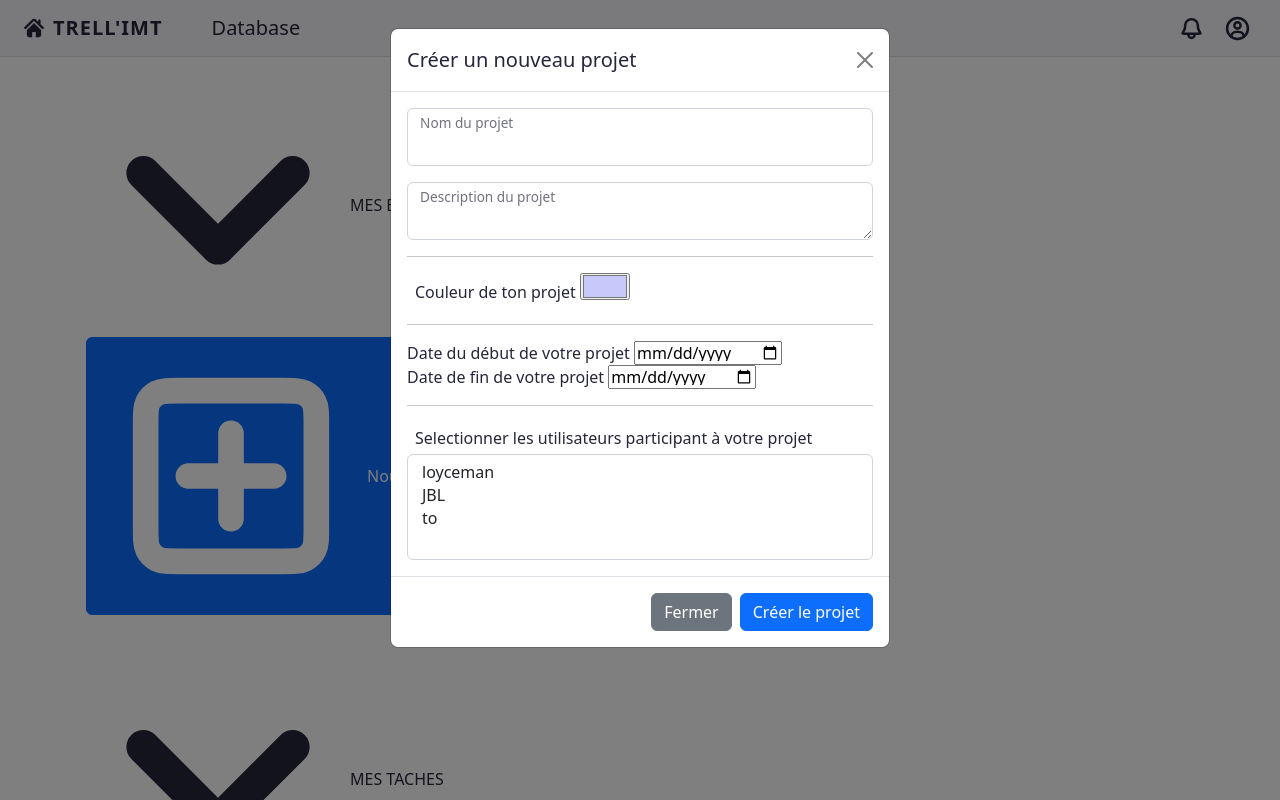
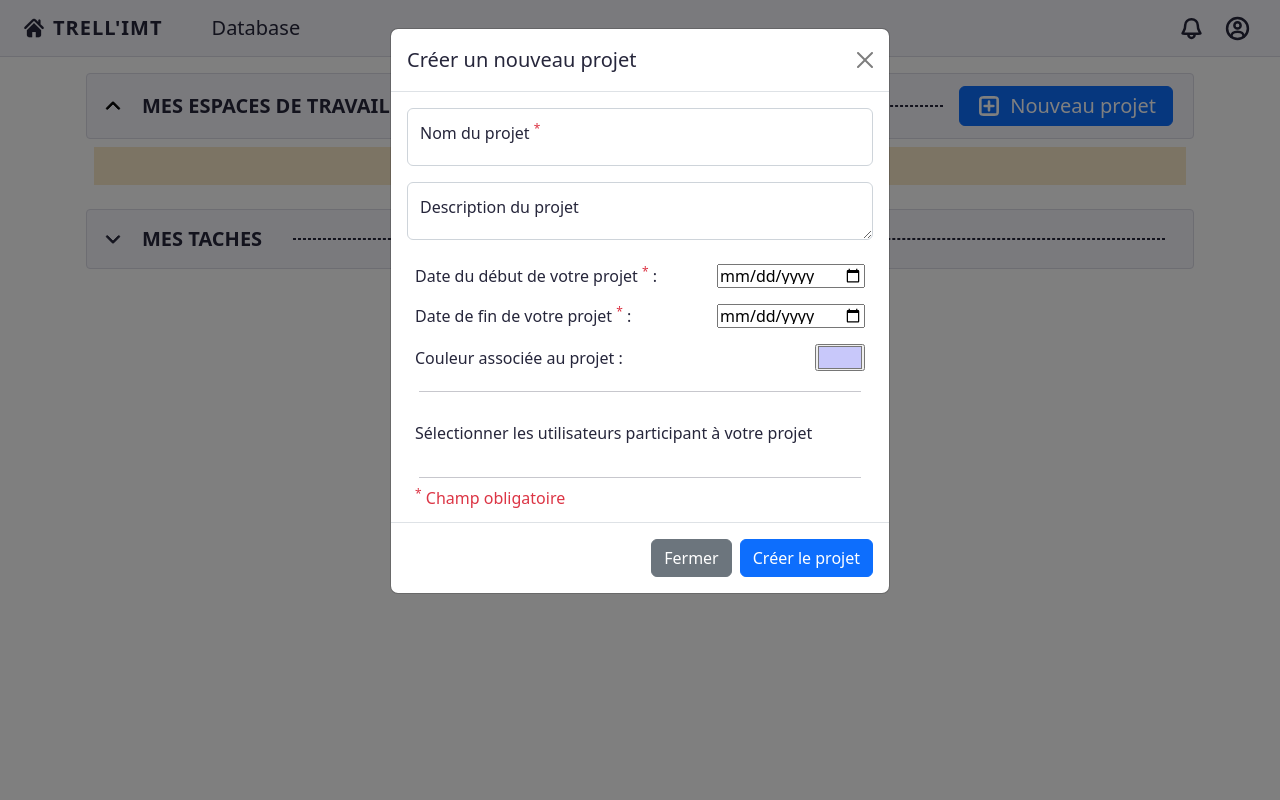
Before and after one commit to Loyceman/TrelloProjetUEWeb, a Flask app: page /home_page in a window 1280 px wide, after a click on "Nouveau projet". Run offline with Flask 3, Linux system fonts and the light colour scheme; a user stored in the database is signed in; data that the repository does not hold is empty; some libraries are stand-ins or nearby versions.

Commit message:
apparence nouveau projet

```diff
--- a/static/css/header.css
+++ b/static/css/header.css
@@ -20,6 +20,11 @@ body {
   background-color: white;
   line-height: 1;
   color: var(--c-dark);
+}
+
+hr{
+  background-color: var(--c-dark);
+  margin: 0.75em;
 }
 
 .surface{
@@ -79,14 +84,6 @@ body {
 
 .popover-zone{
   background-color: white;
-}
-
-.popover-separator::after{
-  content: '';
-  display: block;
-  height: 1px;
-  margin: 0.5em 0.75em;
-  background-color: var(--c-dark);
 }
 
 .popover-element{
--- a/static/css/home.css
+++ b/static/css/home.css
@@ -36,7 +36,8 @@ html, body{
     float: right
 }
 
-#icon-unfold-projects{
+#dateProjectStart, #dateProjectEnd, #colorProjectDisplay{
+    float: right;
 }
 
 .line{
--- a/static/js/home_page.js
+++ b/static/js/home_page.js
@@ -2,9 +2,9 @@ $(onLoad)
 
 function onLoad() {
 
-    // $("#listProject").on("click", "#buttonProject", function() {
-    //     window.location.href = "/projects/standard_view/" + $(this).val();
-    // });
+    $("#listProject").on("click", "#buttonProject", function() {
+        window.location.href = "/projects/standard_view/" + $(this).val();
+    });
 
     $('#SelectedUser').select2({ // permet le fonctionnement correct de la selection multiple des utilisateurs
         theme: "bootstrap-5",
@@ -28,6 +28,19 @@ function onLoad() {
         }
     }
 
+    function validTextField() {
+
+      if (textField.value.trim() === '') {
+        textField.classList.add('is-invalid');
+      } else {
+        textField.classList.remove('is-invalid');
+      }
+    }
+
+    const textField = document.getElementById('name_new_project');
+    textField.addEventListener("click", validTextField);
+    textField.addEventListener("input", validTextField);
+
     const icon_projects_unfold = document.getElementById("icon-unfold-projects")
     icon_projects_unfold.addEventListener("click", change_icon_unfold)
     const icon_tasks_unfold = document.getElementById("icon-unfold-tasks")
@@ -43,10 +56,14 @@ function onLoad() {
         let users_selected = $('#SelectedUser').val(); // Array des membres du projets
 
         if (name !== "") {
-            if (endDate < startDate) {
-                alert("La date de fin ne peut pas être antérieure à la date de début");
+            if (startDate !== "" || endDate !== "") {
+                if (endDate < startDate) {
+                    alert("La date de fin ne peut pas être antérieure à la date de début");
+                } else {
+                    create_button(name, description, color, startDate, endDate, users_selected)
+                }
             } else {
-                create_button(name, description, color, startDate, endDate, users_selected)
+                alert("Veuillez renseigner des dates pour le projet")
             }
         } else {
             alert("Veuillez entrer un nom de projet")
--- a/templates/header.html.jinja2
+++ b/templates/header.html.jinja2
@@ -16,8 +16,13 @@
     <!-- fichier CSS -->
     <link rel="stylesheet" type="text/css" href="{{ url_for('static', filename='css/header.css') }}">
 
-        <!-- Bootstrap JS -->
-        <script src="https://cdn.jsdelivr.net/npm/bootstrap@5.2.3/dist/js/bootstrap.bundle.min.js" integrity="sha384-kenU1KFdBIe4zVF0s0G1M5b4hcpxyD9F7jL+jjXkk+Q2h455rYXK/7HAuoJl+0I4" crossorigin="anonymous"></script>
+    {% block css %}
+    {% endblock %}
+
+    <!-- Bootstrap JS -->
+    <script src="https://cdn.jsdelivr.net/npm/bootstrap@5.2.3/dist/js/bootstrap.bundle.min.js" integrity="sha384-kenU1KFdBIe4zVF0s0G1M5b4hcpxyD9F7jL+jjXkk+Q2h455rYXK/7HAuoJl+0I4" crossorigin="anonymous"></script>
+    <script src="https://ajax.googleapis.com/ajax/libs/jquery/3.7.1/jquery.min.js"></script>
+    <script src="https://cdn.jsdelivr.net/npm/select2@4.1.0-rc.0/dist/js/select2.min.js"></script>
 
     </head>
 
@@ -64,7 +69,7 @@
                         <a class="popover-element text-normal nav-link clickable clickable-light">
                             Gérer mon compte
                         </a>
-                        <span class="popover-separator"></span>
+                        <hr>
                         <a class="popover-element text-normal fw-bold nav-link clickable clickable-light" href="{{ url_for('logout') }}">
                             Se déconnecter
                             <img class="icon-popover" src="{{ url_for("static", filename="img/logout-icon.svg") }}" alt="Logout"/>
--- a/templates/home_page.html.jinja2
+++ b/templates/home_page.html.jinja2
@@ -26,7 +26,7 @@
                         </div>
                     </div>
 
-                    <button id="btn-new-project" class="btn btn-primary layout-center" type="button" data-bs-toggle="modal" data-bs-target="#modalCreateProject"">
+                    <button id="btn-new-project" class="btn btn-primary layout-center me-2" type="button" data-bs-toggle="modal" data-bs-target="#modalCreateProject">
                         <img class="icon" src="{{ url_for("static", filename="img/add-square.svg") }}" alt="Show"/>
                         <span class="m-1">Nouveau projet</span>
                     </button>
@@ -70,43 +70,51 @@
             <div class="modal-content">
                 <div class="modal-header">
                     <h1 class="modal-title fs-5">Créer un nouveau projet</h1>
-                    <button type="button" class="btn-close" data-bs-dismiss="modal" aria-label="Close"></button>
+                    <button type="button" class="btn-close clickable" data-bs-dismiss="modal" aria-label="Close"></button>
                 </div>
                 <div class="modal-body">
+
+                    <div class="form-floating layout-column mb-3">
+                        <input type="text" class="form-control" id="name_new_project" placeholder="Nom">
+                        <label for="name_new_project">Nom du projet <sup class="text-danger">*</sup></label>
+                    </div>
                     <div class="form-floating mb-3">
-                        <input type="text" class="form-control" id="name_new_project">
-                        <label for="name_new_project">Nom du projet</label>
-                    </div>
-                    <div class="form-floating">
-                        <textarea class="form-control" id="description_new_project"></textarea>
+                        <textarea class="form-control" id="description_new_project" placeholder="Description"></textarea>
                         <label for="description_new_project">Description du projet</label>
                     </div>
-                    <hr>
-                    <div class="m-2">
-                        <label for="exampleColorInput" class="form-label">Couleur de ton projet</label>
+
+                    <div class="layout-center p-2">
+                        <label for="dateProjectStart"> Date du début de votre projet <sup class="text-danger">*</sup> : </label>
+                        <span class="flex-grow-1"></span>
+                        <input class="is-invalid" type="date" id="dateProjectStart">
+                    </div>
+                    <div class="layout-center p-2">
+                        <label for="dateProjectEnd"> Date de fin de votre projet <sup class="text-danger">*</sup> : </label>
+                        <span class="flex-grow-1"></span>
+                        <input type="date" id="dateProjectEnd">
+                    </div>
+                    <div class="layout-center p-2">
+                        <label for="colorProjectDisplay">Couleur associée au projet : </label>
+                        <span class="flex-grow-1"></span>
                         <input type="color" id="colorProjectDisplay"
                                value="#c8c8fa"
                                title="Couleur de ton projet">
                     </div>
                     <hr>
-                    <div>
-                        <label for="dateProjectStart"> Date du début de votre projet </label>
-                        <input type="date" id="dateProjectStart"> <br>
-                        <label for="dateProjectEnd"> Date de fin de votre projet </label>
-                        <input type="date" id="dateProjectEnd">
-                    </div>
-                    <hr>
-                    <div>
-
-                        <label class="m-2" for="SelectedUser"> Selectionner les utilisateurs participant à votre projet</label>
-                        <select class="form-select" id="SelectedUser" data-placeholder="Choose anything"
+                    <div class="p-2">
+                        <label class="pb-2" for="SelectedUser"> Sélectionner les utilisateurs participant à votre projet</label>
+                        <select class="form-select" id="SelectedUser" data-placeholder="Choisissez ici"
                                 multiple>
                             {% for user in users %}
                                 <option>{{ user.username }}</option>
                             {% endfor %}
-
                         </select>
                     </div>
+                    <hr>
+
+                    <span class="text-danger p-2 m-0">
+                        <sup>*</sup> Champ obligatoire
+                    </span>
                 </div>
                 <div class="modal-footer">
                     <button type="button" class="btn btn-secondary" data-bs-dismiss="modal">Fermer</button>
--- a/templates/project_header.html.jinja2
+++ b/templates/project_header.html.jinja2
@@ -27,21 +27,20 @@
 
 
         <div id="sidebar-open" class="offcanvas offcanvas-start" data-bs-scroll="true" data-bs-backdrop="true">
-            <div class="">
             <div class="offcanvas-header pb-1">
                 <h5 class="offcanvas-title sidebar-title" id="offcanvasExampleLabel">Menu</h5>
                 <span class="sidebar-box-close sidebar-button" data-bs-dismiss="offcanvas">
                     <img class="sidebar-icon" src="{{ url_for("static", filename="img/sidebar-close.svg") }}" alt="SidebarOpen"/>
                 </span>
             </div>
-
-            </div>
+            <hr>
             <div class="offcanvas-body pt-0">
                 <section class="sidebar-zone">
                     <p class="sidebar-zone-title">Mes vues</p>
                     <span class="sidebar-element clickable">Vue projets</span>
                     <span class="sidebar-element clickable">Vue tâches</span>
                 </section>
+                <hr>
                 <section class="sidebar-zone">
                     <p class="sidebar-zone-title">Mes projets</p>
                 </section>
```
Also changed, not shown: static/css/sidebar.css (+0 -8 lines). Lines whose indentation alone changed are shown as unchanged.
